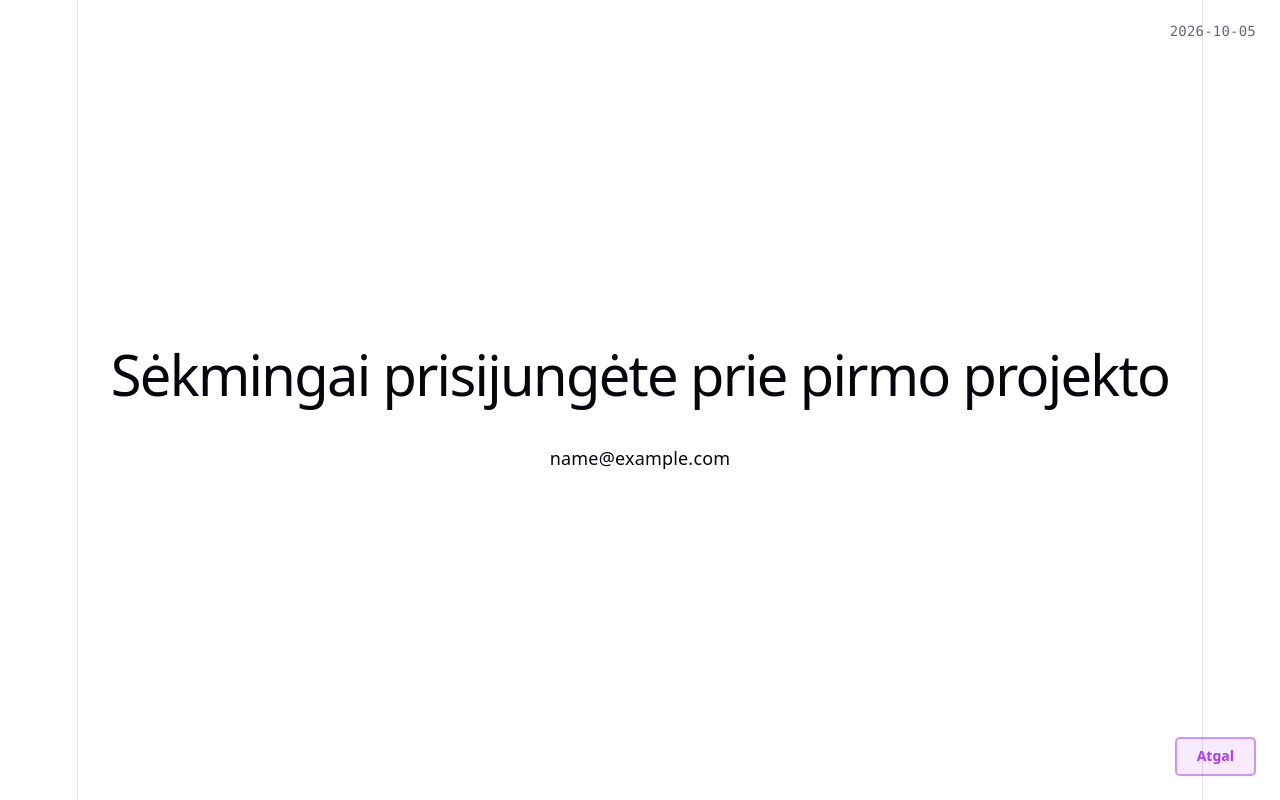
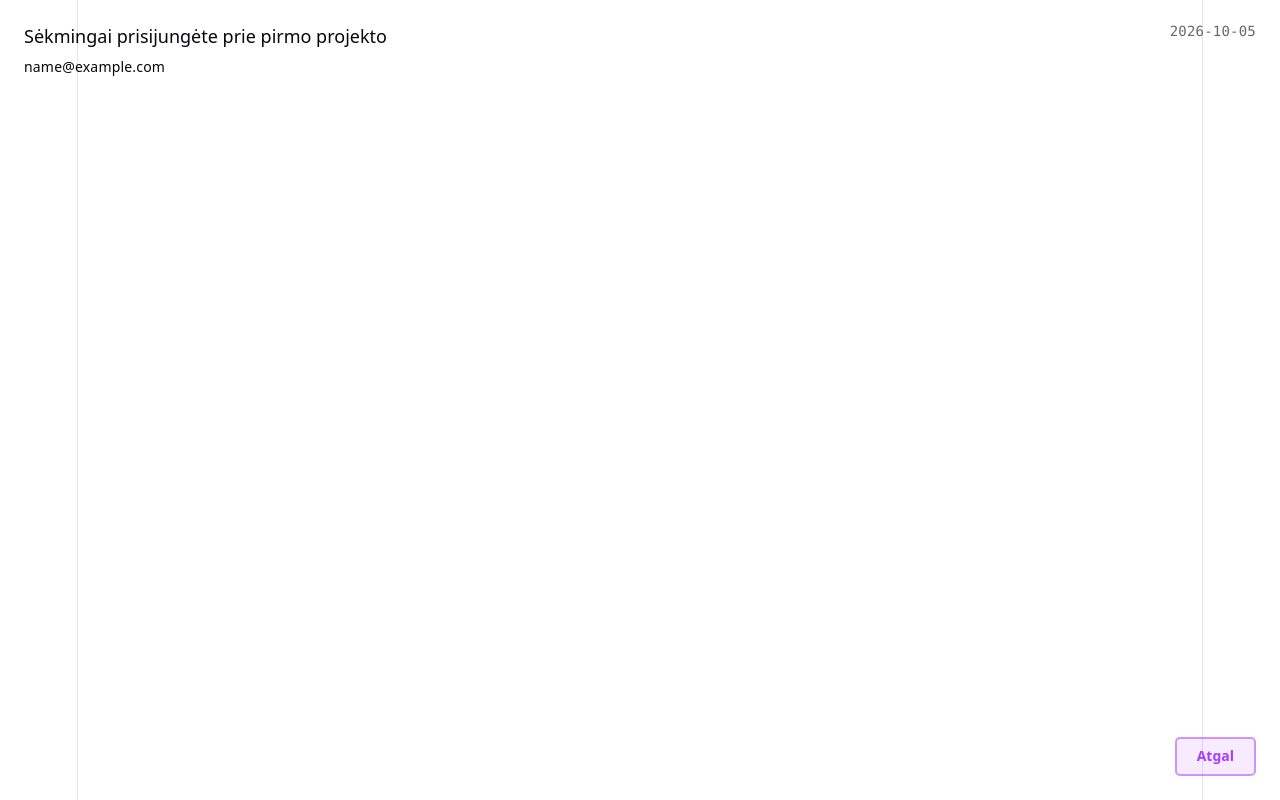
Before and after one commit to Slavstan/pirmas-projektas, a React (Vite) app: page / in a window 1280 px wide. Both pictures are taken after typing "name@example.com", "Sample123" into the empty fields and a click on the button "LOGIN". Built offline with nearby package versions, Linux system fonts and the light colour scheme.

Commit message:
pp srifto keitimas

```diff
--- a/src/App.css
+++ b/src/App.css
@@ -168,6 +168,25 @@
   overflow-wrap: anywhere;
 }
 
+.login-success-message {
+  position: absolute;
+  top: 24px;
+  left: 24px;
+  max-width: min(420px, calc(100% - 220px));
+  text-align: left;
+}
+
+.login-success-message h1 {
+  margin: 0 0 6px;
+  font-size: 18px;
+  line-height: 1.35;
+  letter-spacing: 0;
+}
+
+.login-success-message .login-success-email {
+  font-size: 14px;
+}
+
 .back-button:focus-visible {
   outline: 2px solid var(--accent);
   outline-offset: 2px;
--- a/src/App.jsx
+++ b/src/App.jsx
@@ -13,6 +13,13 @@ function App() {
 
   return (
     <>
+      {isLoggedIn && (
+        <div className="login-success-message">
+          <h1>Sėkmingai prisijungėte prie pirmo projekto</h1>
+          <p className="login-success-email">{email}</p>
+        </div>
+      )}
+
       <div className="current-date-wrapper">
         <CurrentDate />
       </div>
@@ -20,8 +27,6 @@ function App() {
       <section id="center">
       {isLoggedIn ? (
     <>
-      <h1>Sėkmingai prisijungėte prie pirmo projekto</h1>
-      <p className="login-success-email">{email}</p>
       <button
         type="button"
         className="back-button"
```
